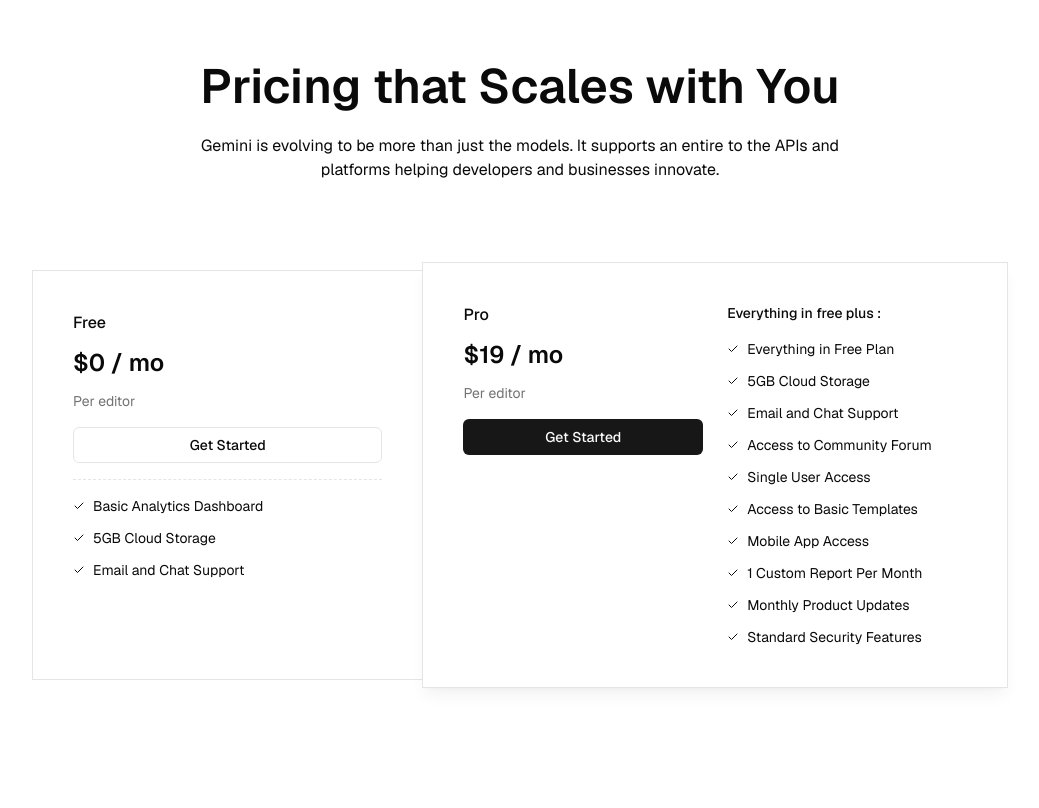
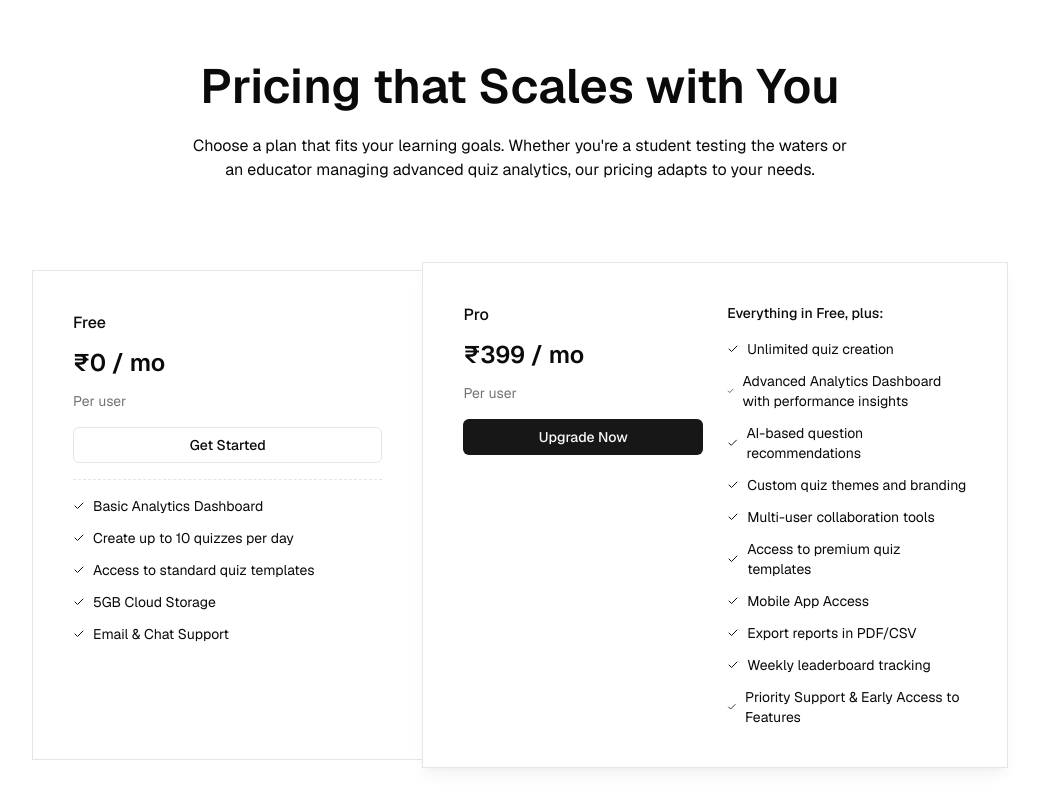
Before and after one commit to CriticalMalwareHacker/quizzora-supa, a Next.js app: page / in a window 1280 px wide. Shown: the part 2380-3188 px from the top of the page, without its empty margins (120-1159 px from the left). Built offline with nearby package versions, Linux system fonts and the light colour scheme; no server answers.

Commit message:
Pricing Updated

```diff
--- a/components/pricing.tsx
+++ b/components/pricing.tsx
@@ -7,17 +7,23 @@
         <section className="py-16 md:py-32">
             <div className="mx-auto max-w-5xl px-6">
                 <div className="mx-auto max-w-2xl space-y-6 text-center">
-                    <h1 className="text-center text-4xl font-semibold lg:text-5xl">Pricing that Scales with You</h1>
-                    <p>Gemini is evolving to be more than just the models. It supports an entire to the APIs and platforms helping developers and businesses innovate.</p>
+                    <h1 className="text-center text-4xl font-semibold lg:text-5xl">
+                        Pricing that Scales with You
+                    </h1>
+                    <p>
+                        Choose a plan that fits your learning goals. Whether you're a student testing the waters or
+                        an educator managing advanced quiz analytics, our pricing adapts to your needs.
+                    </p>
                 </div>
 
                 <div className="mt-8 grid gap-6 md:mt-20 md:grid-cols-5 md:gap-0">
+                    {/* Free Plan */}
                     <div className="rounded-(--radius) flex flex-col justify-between space-y-8 border p-6 md:col-span-2 md:my-2 md:rounded-r-none md:border-r-0 lg:p-10">
                         <div className="space-y-4">
                             <div>
                                 <h2 className="font-medium">Free</h2>
-                                <span className="my-3 block text-2xl font-semibold">$0 / mo</span>
-                                <p className="text-muted-foreground text-sm">Per editor</p>
+                                <span className="my-3 block text-2xl font-semibold">₹0 / mo</span>
+                                <p className="text-muted-foreground text-sm">Per user</p>
                             </div>
 
                             <Button
@@ -30,10 +36,14 @@
                             <hr className="border-dashed" />
 
                             <ul className="list-outside space-y-3 text-sm">
-                                {['Basic Analytics Dashboard', '5GB Cloud Storage', 'Email and Chat Support'].map((item, index) => (
-                                    <li
-                                        key={index}
-                                        className="flex items-center gap-2">
+                                {[
+                                    'Basic Analytics Dashboard',
+                                    'Create up to 10 quizzes per day',
+                                    'Access to standard quiz templates',
+                                    '5GB Cloud Storage',
+                                    'Email & Chat Support'
+                                ].map((item, index) => (
+                                    <li key={index} className="flex items-center gap-2">
                                         <Check className="size-3" />
                                         {item}
                                     </li>
@@ -42,30 +52,40 @@
                         </div>
                     </div>
 
+                    {/* Pro Plan */}
                     <div className="dark:bg-muted rounded-(--radius) border p-6 shadow-lg shadow-gray-950/5 md:col-span-3 lg:p-10 dark:[--color-muted:var(--color-zinc-900)]">
                         <div className="grid gap-6 sm:grid-cols-2">
                             <div className="space-y-4">
                                 <div>
                                     <h2 className="font-medium">Pro</h2>
-                                    <span className="my-3 block text-2xl font-semibold">$19 / mo</span>
-                                    <p className="text-muted-foreground text-sm">Per editor</p>
+                                    <span className="my-3 block text-2xl font-semibold">₹399 / mo</span>
+                                    <p className="text-muted-foreground text-sm">Per user</p>
                                 </div>
 
                                 <Button
                                     asChild
                                     className="w-full">
-                                    <Link href="">Get Started</Link>
+                                    <Link href="">Upgrade Now</Link>
                                 </Button>
                             </div>
 
                             <div>
-                                <div className="text-sm font-medium">Everything in free plus :</div>
+                                <div className="text-sm font-medium">Everything in Free, plus:</div>
 
                                 <ul className="mt-4 list-outside space-y-3 text-sm">
-                                    {['Everything in Free Plan', '5GB Cloud Storage', 'Email and Chat Support', 'Access to Community Forum', 'Single User Access', 'Access to Basic Templates', 'Mobile App Access', '1 Custom Report Per Month', 'Monthly Product Updates', 'Standard Security Features'].map((item, index) => (
-                                        <li
-                                            key={index}
-                                            className="flex items-center gap-2">
+                                    {[
+                                        'Unlimited quiz creation',
+                                        'Advanced Analytics Dashboard with performance insights',
+                                        'AI-based question recommendations',
+                                        'Custom quiz themes and branding',
+                                        'Multi-user collaboration tools',
+                                        'Access to premium quiz templates',
+                                        'Mobile App Access',
+                                        'Export reports in PDF/CSV',
+                                        'Weekly leaderboard tracking',
+                                        'Priority Support & Early Access to Features'
+                                    ].map((item, index) => (
+                                        <li key={index} className="flex items-center gap-2">
                                             <Check className="size-3" />
                                             {item}
                                         </li>
```
